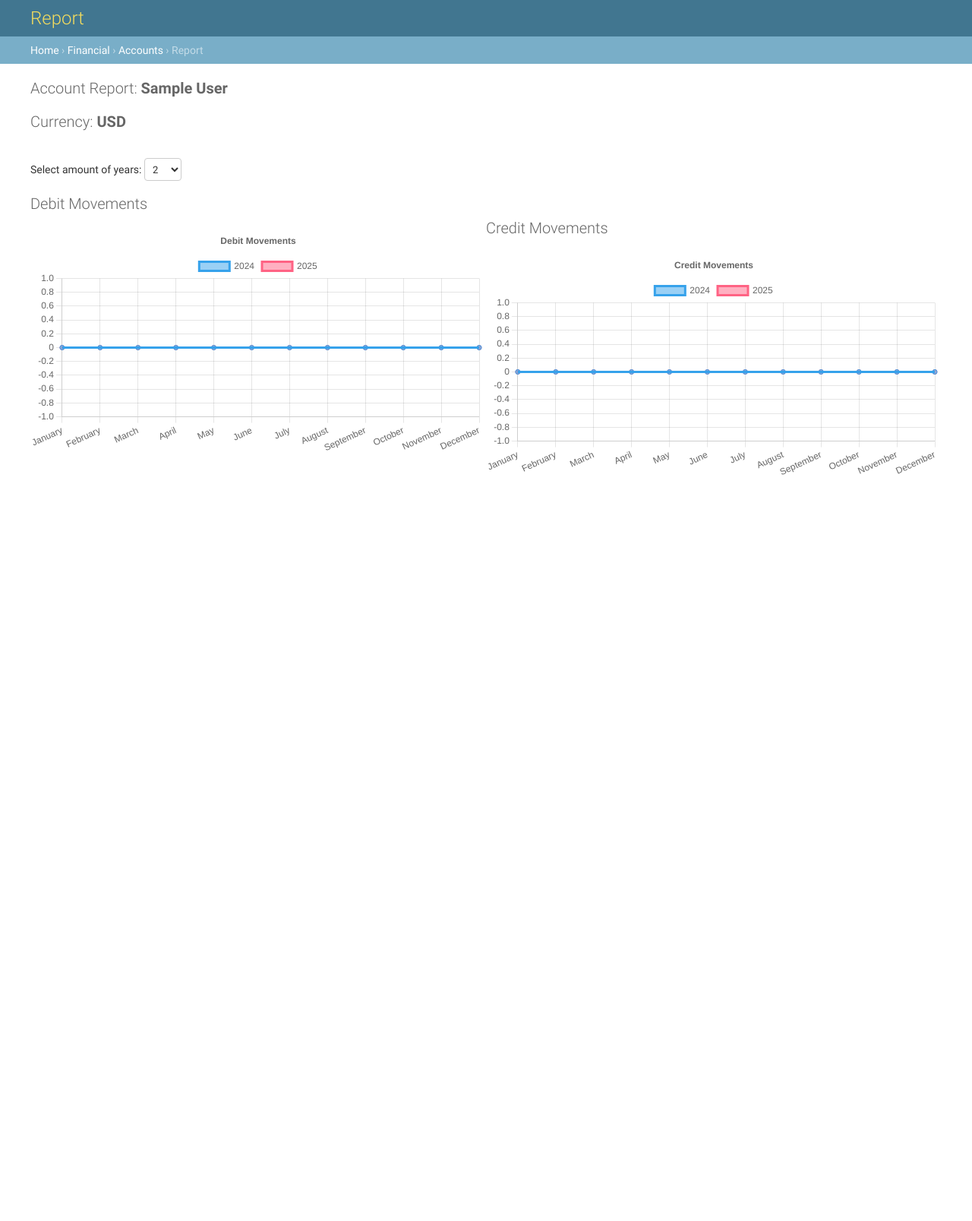
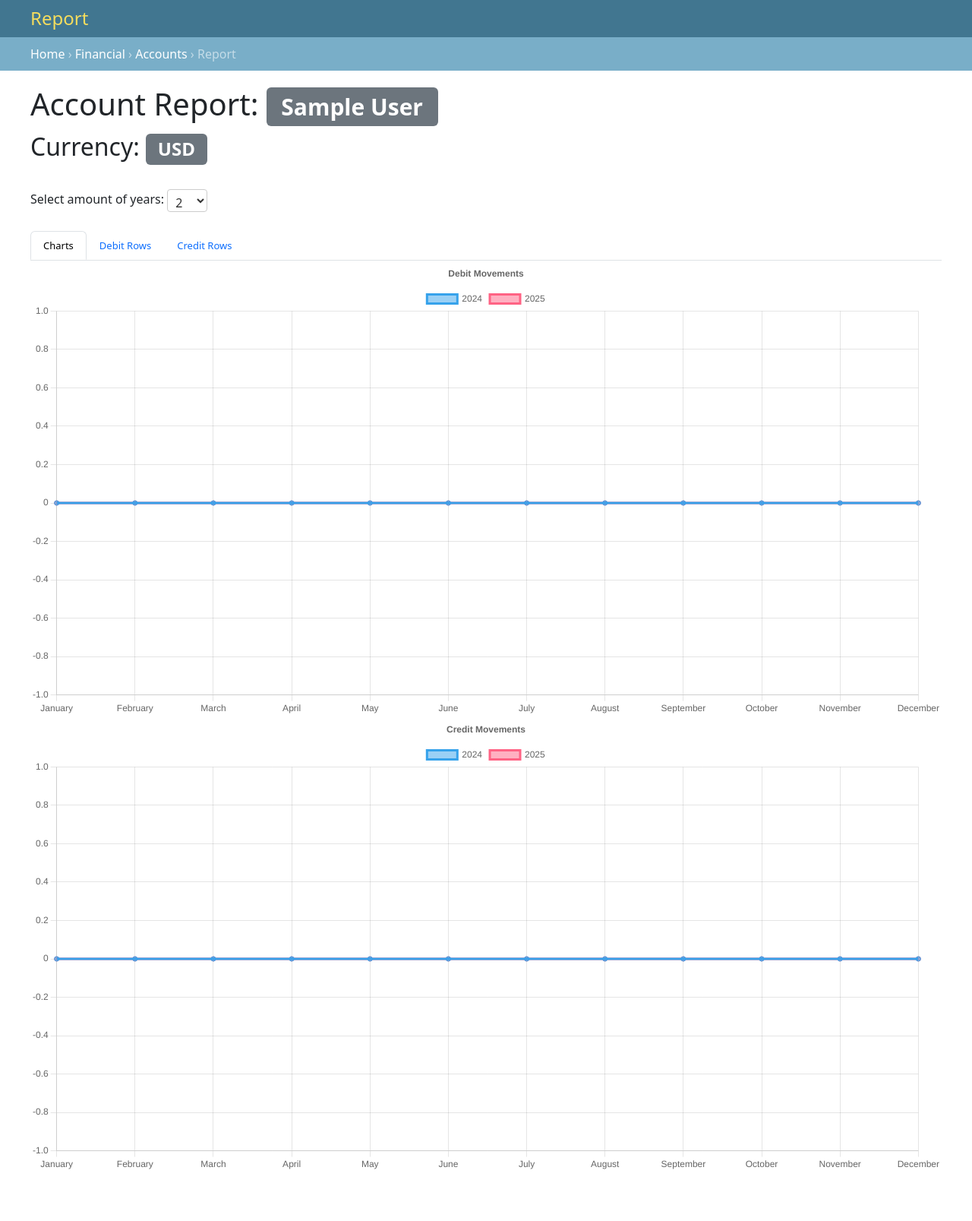
Before and after one commit to rogerex/accountex, a Django app: page /admin/financial/account/1/report/ in a window 1280 px wide. Shown: the whole page at 76% size. Before the commit the page ends 625 px from the top, so only its background shows below. Run offline with Django 3.2, Linux system fonts and the light colour scheme; tables that the repository leaves empty hold one stand-in row (values such as "Sample post").

Commit message:
feat: add debit rows in account report

```diff
--- a/financial/reports/account.py
+++ b/financial/reports/account.py
@@ -1,6 +1,6 @@
 from django.shortcuts import render
 from financial.models import SeatDetail, Account
-from datetime import date
+from datetime import date, datetime
 from calendar import monthrange
 from .models.shared import DataLine
 
@@ -26,8 +26,8 @@ def account_report(request, id):
         values = [0, 0, 0, 0, 0, 0, 0, 0, 0, 0, 0, 0]
         for month in [1, 2, 3, 4, 5, 6, 7, 8, 9, 10, 11, 12]:
             days = monthrange(year, month)
-            start_date = date(year, month, 1)
-            end_date = date(year, month, days[1])
+            start_date = datetime(year, month, 1, 0, 0, 0)
+            end_date = datetime(year, month, days[1], 23, 59, 59)
             value = 0
             details = SeatDetail.objects.filter(debitAccount__id=id, seat__datetime__gte=start_date, seat__datetime__lte=end_date)
             # pdb.set_trace()
@@ -41,11 +41,11 @@ def account_report(request, id):
         debits.append(debit)
 
     for year in years:
-        values = [0, 0, 0, 0, 0, 0, 0, 0, 0, 0, 0, None]
+        values = [0, 0, 0, 0, 0, 0, 0, 0, 0, 0, 0, 0]
         for month in [1, 2, 3, 4, 5, 6, 7, 8, 9, 10, 11, 12]:
             days = monthrange(year, month)
-            start_date = date(year, month, 1)
-            end_date = date(year, month, days[1])
+            start_date = datetime(year, month, 1, 0, 0, 0)
+            end_date = datetime(year, month, days[1], 23, 59, 59)
             value = 0
             # pdb.set_trace()
             details = SeatDetail.objects.filter(creditAccount__id=id, seat__datetime__gte=start_date, seat__datetime__lte=end_date)
@@ -60,5 +60,20 @@ def account_report(request, id):
 
     account = Account.objects.get(id=id)
 
-    context = {'accountId': id, 'accountName': account.name, 'currency': account.currency, 'debits': debits, 'credits': credits, 'years': int(yearsTotal), 'allowedYears': range(1, 15)}
+    start_date = datetime(year + 1 - int(yearsTotal), 1, 1, 0, 0, 0)
+    end_date = datetime(year, 12, 31, 23, 59, 59)
+    accountDebits = SeatDetail.objects.filter(debitAccount__id=id, seat__datetime__gte=start_date, seat__datetime__lte=end_date)
+    accountCredits = SeatDetail.objects.filter(creditAccount__id=id, seat__datetime__gte=start_date, seat__datetime__lte=end_date)
+
+    context = {
+        'accountId': id,
+        'accountName': account.name,
+        'currency': account.currency,
+        'debits': debits,
+        'credits': credits,
+        'years': int(yearsTotal),
+        'allowedYears': range(1, 15),
+        'accountDebits': accountDebits,
+        'accountCredits': accountCredits,
+    }
     return render(request, 'reports/account.html', context)
--- a/financial/templates/reports/account.html
+++ b/financial/templates/reports/account.html
@@ -3,6 +3,8 @@
 {% block branding %}<h1 id="site-name">Report</h1>{% endblock %}
 {% block extrahead %}
 <script src="https://cdn.jsdelivr.net/npm/chart.js"></script>
+<link href="https://cdn.jsdelivr.net/npm/bootstrap@5.3.3/dist/css/bootstrap.min.css" rel="stylesheet" integrity="sha384-QWTKZyjpPEjISv5WaRU9OFeRpok6YctnYmDr5pNlyT2bRjXh0JMhjY6hW+ALEwIH" crossorigin="anonymous">
+<script src="https://cdn.jsdelivr.net/npm/bootstrap@5.0.2/dist/js/bootstrap.bundle.min.js" integrity="sha384-MrcW6ZMFYlzcLA8Nl+NtUVF0sA7MsXsP1UyJoMp4YLEuNSfAP+JcXn/tWtIaxVXM" crossorigin="anonymous"></script>
 {% endblock %}
 {% block breadcrumbs %}
 <div class="breadcrumbs">
@@ -13,22 +15,11 @@
 </div>
 {% endblock %}
 {% block content %}
-<style>
-.column {
-  float: left;
-  width: 50%;
-}
 
-/* Clear floats after the columns */
-.row:after {
-  content: "";
-  display: table;
-  clear: both;
-}
-</style>
-<h1>Account Report: <strong>{{ accountName }}</strong></h1>
-<h1>Currency: <strong>{{ currency.name }}</strong></h1>
+<h1>Account Report: <span class="badge bg-secondary">{{ accountName }}</span></h1>
+<h2>Currency: <span class="badge bg-secondary">{{ currency.name }}</span></h2>
 <br />
+
 <form method="get" action="{% url 'account_report' accountId %}">
     <label for="my_years">Select amount of years:</label>
     <select name="years" id="my_years" onchange="this.form.submit()">
@@ -39,17 +30,29 @@
     <noscript><input type="submit" value="Apply"></noscript>
 </form>
 <br />
+
+<ul class="nav nav-tabs" id="accountTabs" role="tablist">
+  <li class="nav-item" role="presentation" style="list-style-type: none;">
+    <button class="nav-link active" id="charts-tab" data-bs-toggle="tab" data-bs-target="#charts" type="button" role="tab" aria-controls="charts" aria-selected="true">Charts</button>
+  </li>
+  <li class="nav-item" role="presentation" style="list-style-type: none;">
+    <button class="nav-link" id="debit-rows-tab" data-bs-toggle="tab" data-bs-target="#debitRows" type="button" role="tab" aria-controls="debitRows" aria-selected="false">Debit Rows</button>
+  </li>
+  <li class="nav-item" role="presentation" style="list-style-type: none;">
+    <button class="nav-link" id="credit-rows-tab" data-bs-toggle="tab" data-bs-target="#creditRows" type="button" role="tab" aria-controls="creditRows" aria-selected="false">Credit Rows</button>
+  </li>
+</ul>
+<div class="tab-content" id="accountTabsContent">
+  <div class="tab-pane fade show active" id="charts" role="tabpanel" aria-labelledby="charts-tab">
     <div class="row">
-  <div class="column">
-    <div><h1>Debit Movements</h1></div>
+      <div class="col">
         <div>
           <canvas id="myChart1" width="800" height="400"></canvas>
         </div>
       </div>
       <br />
       <br />
-  <div class="column">
-    <div><h1>Credit Movements</h1></div>
+      <div class="col">
         <div>
           <canvas id="myChart2" width="800" height="400"></canvas>
         </div>
@@ -141,4 +144,62 @@ var creditLineChart = new Chart(ctx[1], {
     });
 
     </script>
+  </div>
+
+  <div class="tab-pane fade" id="debitRows" role="tabpanel" aria-labelledby="debit-rows-tab">
+    <table>
+      <thead>
+        <tr>
+          <th scope="col">Seat</th>
+          <th scope="col">Description</th>
+          <th scope="col">Debit ({{ currency.name }})</th>
+        </tr>
+      </thead>
+      <tbody>
+        {% for row in accountDebits %}
+        <tr>
+          <td><a href="/admin/financial/seat/{{ row.seat.id }}/change/">{{ row.seat.code }}</a></td>
+          <td>{{ row.description }}</td>
+          <td style="text-align: right;">{{ row.mount }}</td>
+        </tr>
+        {% endfor %}
+      </tbody>
+    </table>
+  </div>
+
+  <div class="tab-pane fade" id="creditRows" role="tabpanel" aria-labelledby="credit-rows-tab">
+    <table>
+      <thead>
+        <tr>
+          <th scope="col">Seat</th>
+          <th scope="col">Description</th>
+          <th scope="col">Amount ({{ currency.name }})</th>
+        </tr>
+      </thead>
+      <tbody>
+        {% for row in accountCredits %}
+        <tr>
+          <td><a href="/admin/financial/seat/{{ row.seat.id }}/change/">{{ row.seat.code }}</a></td>
+          <td>{{ row.description }}</td>
+          <td style="text-align: right;">{{ row.mount }}</td>
+        </tr>
+        {% endfor %}
+      </tbody>
+    </table>
+</div>
+
+<script>
+function updateTheme() {
+  const colorMode = window.matchMedia("(prefers-color-scheme: dark)").matches ?
+    "dark" :
+    "light";
+  document.querySelector("html").setAttribute("data-bs-theme", colorMode);
+}
+
+// Set theme on load
+updateTheme()
+
+// Update theme when the preferred scheme changes
+window.matchMedia('(prefers-color-scheme: dark)').addEventListener('change', updateTheme)
+</script>
 {% endblock %}
```
Also changed, not shown: financial/templates/reports/patrimony.html (+4 -4 lines). Lines whose indentation alone changed are shown as unchanged.
